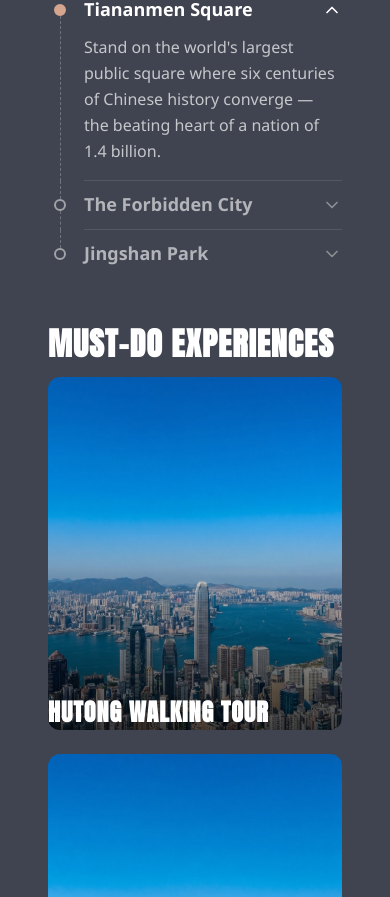
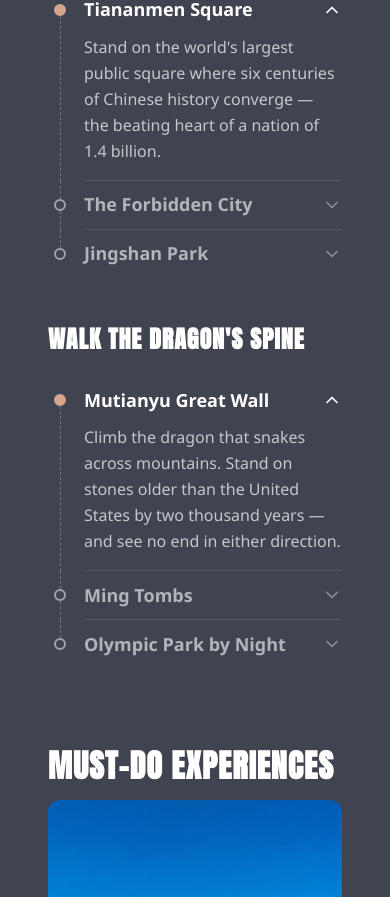
Before and after one commit to JameelHao/chinaquest-web, a Next.js app: page /destinations/beijing in a window 390 px wide. Shown: the part 3233-4130 px from the top of the page. Built offline with nearby package versions, Linux system fonts and the light colour scheme; a web font is replaced by a local one.

Commit message:
feat: abstract HighlightAccordion with reverse prop, add Walk the Dragon's Spine
Extract image/accordion blocks for reuse with reverse layout option.
Add second accordion section with Mutianyu, Ming Tombs, Olympic Park.

Co-Authored-By: Claude Opus 4.6 (1M context) <noreply@anthropic.com>

```diff
--- a/src/app/destinations/beijing/page.tsx
+++ b/src/app/destinations/beijing/page.tsx
@@ -65,6 +65,32 @@ export default function BeijingPage() {
                 description: "Climb the hill where the last Ming emperor met his end. Watch the sun set over a sea of golden rooftops — the only place to truly see the scale of the palace below.",
                 href: "/destinations/beijing/beijing/jingshan-park",
                 image: "/images/carousel-2.jpg",
+              },
+            ]}
+          />
+
+          {/* Sub-section: Walk the Dragon's Spine — reversed accordion */}
+          <HighlightAccordion
+            heading="Walk the Dragon's Spine"
+            reverse
+            items={[
+              {
+                title: "Mutianyu Great Wall",
+                description: "Climb the dragon that snakes across mountains. Stand on stones older than the United States by two thousand years — and see no end in either direction.",
+                href: "/destinations/beijing/huairou/mutianyu",
+                image: "/images/carousel-2.jpg",
+              },
+              {
+                title: "Ming Tombs",
+                description: "Descend into the Sacred Way, where stone generals and camels have stood guard over 13 emperors for 600 years.",
+                href: "/destinations/beijing/changping/ming-tombs",
+                image: "/images/carousel-4.jpg",
+              },
+              {
+                title: "Olympic Park by Night",
+                description: "Return to the city and watch the Bird's Nest and Water Cube light up — the new Beijing, built in 8 years, now 15 years old.",
+                href: "/destinations/beijing/beijing/olympic-park",
+                image: "/images/carousel-1.jpg",
               },
             ]}
           />
--- a/src/components/sections/HighlightAccordion.tsx
+++ b/src/components/sections/HighlightAccordion.tsx
@@ -13,18 +13,15 @@ interface AccordionItem {
 interface HighlightAccordionProps {
   heading: string;
   items: AccordionItem[];
+  /** When true, accordion is on the left and image on the right */
+  reverse?: boolean;
 }
 
-export default function HighlightAccordion({ heading, items }: HighlightAccordionProps) {
+export default function HighlightAccordion({ heading, items, reverse = false }: HighlightAccordionProps) {
   const [activeIndex, setActiveIndex] = useState(0);
   const active = items[activeIndex];
 
-  return (
-    <div
-      className="flex flex-col md:flex-row items-start gap-8"
-      style={{ marginBottom: 48 }}
-    >
-      {/* Left — image, square with rounded corners, top-aligned */}
+  const imageBlock = (
     <div
       className="md:w-1/2 relative rounded-2xl overflow-hidden"
       style={{ aspectRatio: "1/1" }}
@@ -37,8 +34,9 @@ export default function HighlightAccordion({ heading, items }: HighlightAccordio
         sizes="(max-width: 768px) 100vw, 50vw"
       />
     </div>
+  );
 
-      {/* Right — sub-heading + accordion, top-aligned */}
+  const accordionBlock = (
     <div className="md:w-1/2 flex flex-col">
       <h3
         className="uppercase"
@@ -65,13 +63,12 @@ export default function HighlightAccordion({ heading, items }: HighlightAccordio
       >
         {items.map((item, i) => (
           <>
-              {/* Grid cell: timeline — col 1, row-aligned with content */}
+            {/* Grid cell: timeline */}
             <div
               key={`tl-${i}`}
               className="flex flex-col items-center"
               style={{ gridColumn: 1 }}
             >
-                {/* Line above dot — connects from previous item */}
               {i > 0 && (
                 <div
                   style={{
@@ -82,9 +79,7 @@ export default function HighlightAccordion({ heading, items }: HighlightAccordio
                   }}
                 />
               )}
-                {/* Spacer above dot for first item to align with title */}
               {i === 0 && <div style={{ height: 18, flexShrink: 0 }} />}
-                {/* Dot */}
               <span
                 style={{
                   width: 12,
@@ -98,20 +93,18 @@ export default function HighlightAccordion({ heading, items }: HighlightAccordio
                   transition: "all 0.3s ease",
                 }}
               />
-                {/* Line below dot — stretches to fill remaining row height */}
               {i < items.length - 1 && (
                 <div
                   style={{
                     width: 0,
                     flexGrow: 1,
                     borderLeft: "1.5px dashed rgba(255,255,255,0.25)",
-                      marginTop: 0,
                   }}
                 />
               )}
             </div>
 
-              {/* Grid cell: content — col 2, same row */}
+            {/* Grid cell: content */}
             <div
               key={`ct-${i}`}
               style={{
@@ -122,7 +115,6 @@ export default function HighlightAccordion({ heading, items }: HighlightAccordio
                     : "none",
               }}
             >
-                {/* Title row — 48px to match dot container */}
               <button
                 onClick={() => setActiveIndex(i)}
                 className="w-full flex items-center cursor-pointer"
@@ -164,7 +156,6 @@ export default function HighlightAccordion({ heading, items }: HighlightAccordio
                 </svg>
               </button>
 
-                {/* Expandable description */}
               <div
                 style={{
                   display: "grid",
@@ -194,6 +185,24 @@ export default function HighlightAccordion({ heading, items }: HighlightAccordio
         ))}
       </div>
     </div>
+  );
+
+  return (
+    <div
+      className="flex flex-col md:flex-row items-start gap-8"
+      style={{ marginBottom: 48 }}
+    >
+      {reverse ? (
+        <>
+          {accordionBlock}
+          {imageBlock}
+        </>
+      ) : (
+        <>
+          {imageBlock}
+          {accordionBlock}
+        </>
+      )}
     </div>
   );
 }
```
Lines whose indentation alone changed are shown as unchanged.
